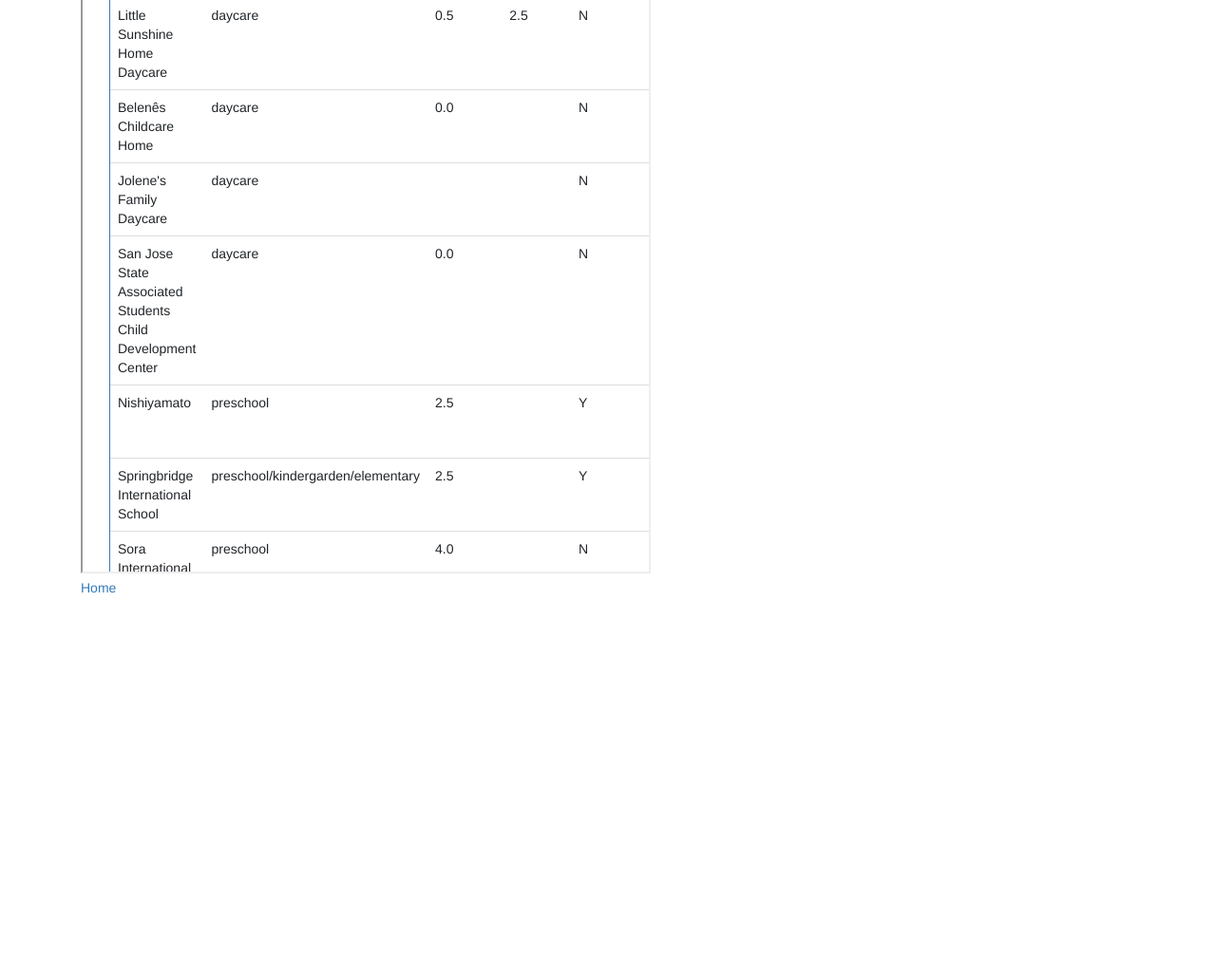
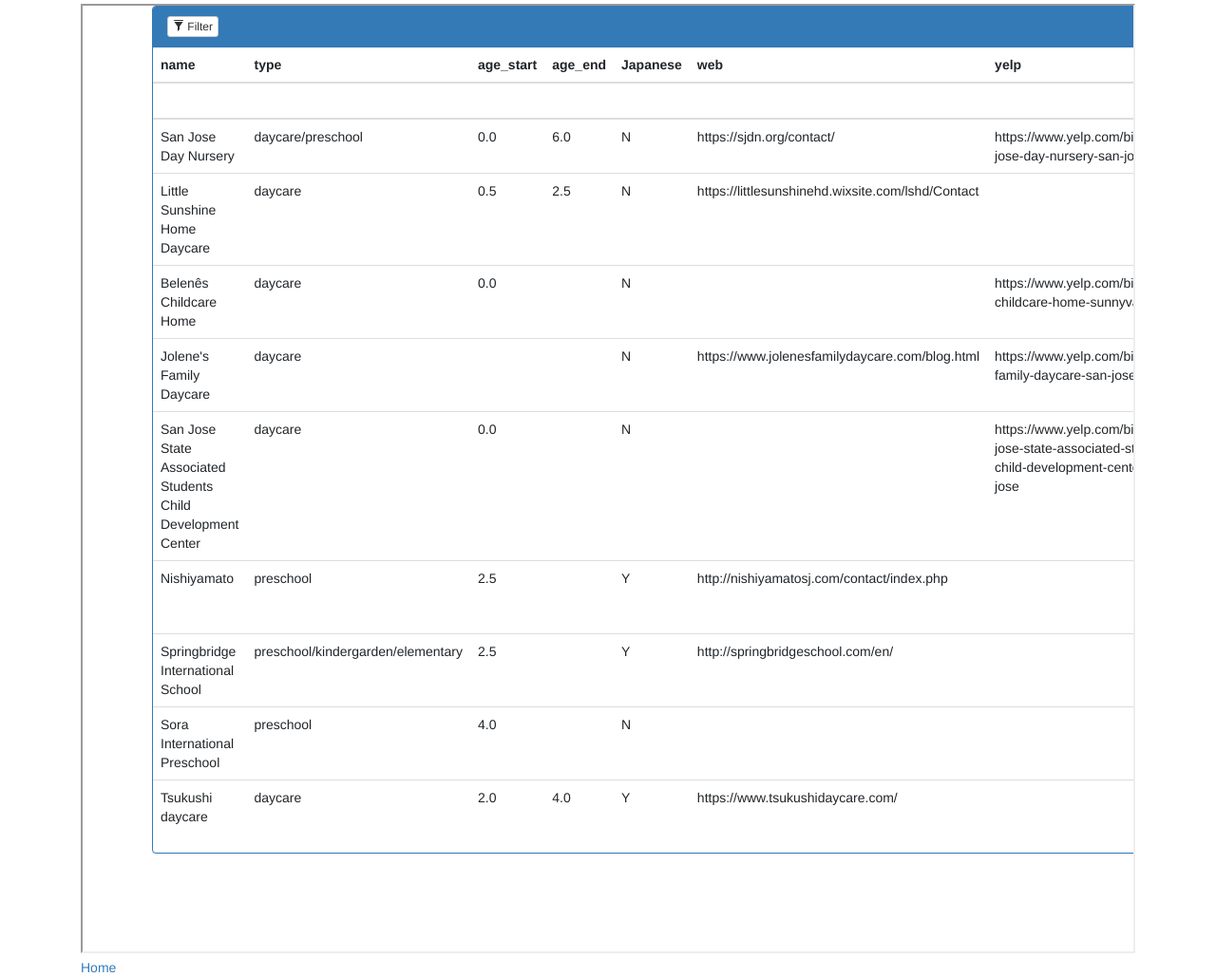
Before and after one commit to FairyOnIce/daycare, a Flask app: page / in a window 1280 px wide. Shown: the part 1071-2100 px from the top of the page at 95% size. Before the commit the page ends 1696 px from the top, so only its background shows below. Run offline with Flask 2, Linux system fonts and the light colour scheme; data comes from the database, SQL or seed files in the repository; some libraries are stand-ins or nearby versions.

Commit message:
adjust wdith

```diff
--- a/static/css/main.css
+++ b/static/css/main.css
@@ -1,9 +1,4 @@
-.filterable {
-    margin-top: 15px;
-}
-.filterable .panel-heading .pull-right {
-    margin-top: -20px;
-}
+
 .filterable .filters input[disabled] {
     background-color: transparent;
     border: none;
@@ -21,11 +16,3 @@
 .filterable .filters input[disabled]:-ms-input-placeholder {
     color: #333;
 }
-
-table td
-{
-  table-layout:fixed;
-  width:120px;
-  overflow:hidden;
-  word-wrap:break-word;
-}
--- a/templates/main.html
+++ b/templates/main.html
@@ -1,18 +1,19 @@
 {% extends "layout.html" %}
 {% block content %}
-<div class="block1">
-    <div class="container">
-        <div class="row">
-            <div class="col-sm-12">
+
+<div class="container">
+    <div class="row justify-content-md-center">
+            <div class="col">
                 <h1>Hello {{name}}!</h1>
-                <iframe src="https://www.google.com/maps/d/embed?mid=1qDU4nc09mTkhAy3sUl5h4MbJNETHieP6" width="600"
-                        height="800"></iframe>
+                <iframe src="https://www.google.com/maps/d/embed?mid=1qDU4nc09mTkhAy3sUl5h4MbJNETHieP6" width="100%" height="1000"></iframe>
             </div>
-            <div class="col-sm-12">
-                <iframe src="./daycare_table" width="600" height="800"></iframe>
+    </div>
+    <div class="row justify-content-md-center">
+            <div class="col">
+                <iframe src="./daycare_table" width="100%" height="1000"></iframe>
             </div>
-        </div>
+    </div>
         <a href="https://fairyonice.github.io/"> Home </a>
-    </div>
 </div>
+
 {% endblock %}
```
